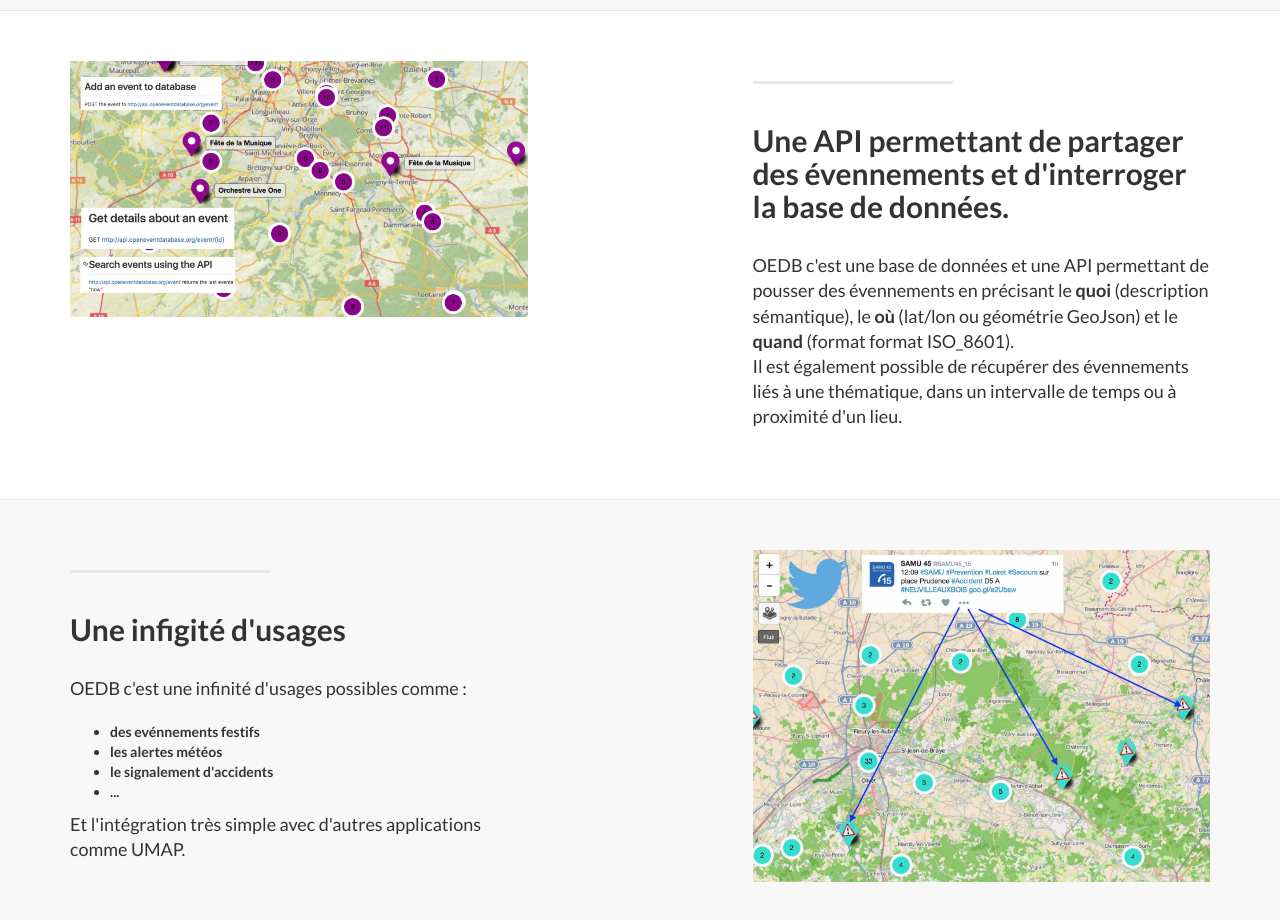
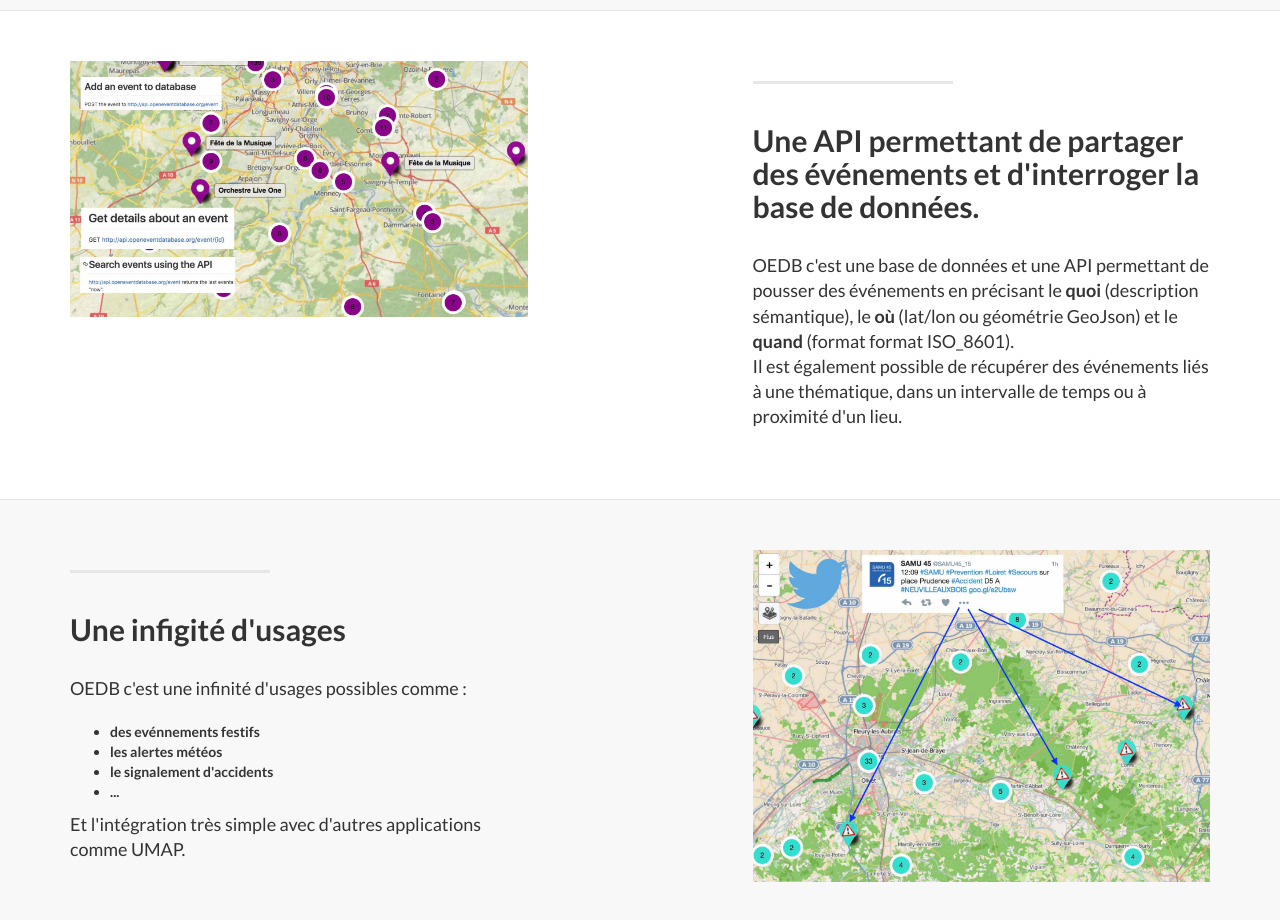
Before and after one commit to eric-pommereau/paris-fellow-oedb, a plain HTML site: page web-site/index.html in a window 1280 px wide. Shown: the part 1180-2100 px from the top of the page. Drawn offline with Linux system fonts and the light colour scheme.

Commit message:
corrections événements

```diff
--- a/web-site/index.html
+++ b/web-site/index.html
@@ -127,8 +127,8 @@
                 <div class="col-lg-5 col-lg-offset-1 col-sm-push-6  col-sm-6">
                     <hr class="section-heading-spacer">
                     <div class="clearfix"></div>
-                    <h2 class="section-heading">Une API permettant de partager des évennements et d'interroger la base de données.</h2>
-                    <p class="lead">OEDB c'est une base de données et une API permettant de pousser des évennements en précisant le <b>quoi</b> (description sémantique), le <b>où</b> (lat/lon ou géométrie GeoJson) et le <b>quand</b> (format format ISO_8601). <br />Il est également possible de récupérer des évennements liés à une thématique, dans un intervalle de temps ou à proximité d'un lieu.</p>
+                    <h2 class="section-heading">Une API permettant de partager des événements et d'interroger la base de données.</h2>
+                    <p class="lead">OEDB c'est une base de données et une API permettant de pousser des événements en précisant le <b>quoi</b> (description sémantique), le <b>où</b> (lat/lon ou géométrie GeoJson) et le <b>quand</b> (format format ISO_8601). <br />Il est également possible de récupérer des événements liés à une thématique, dans un intervalle de temps ou à proximité d'un lieu.</p>
                 </div>
                 <div class="col-lg-5 col-sm-pull-6  col-sm-6">
                     <img class="img-responsive" src="img/add-get-search-API.jpg" alt="">
```
